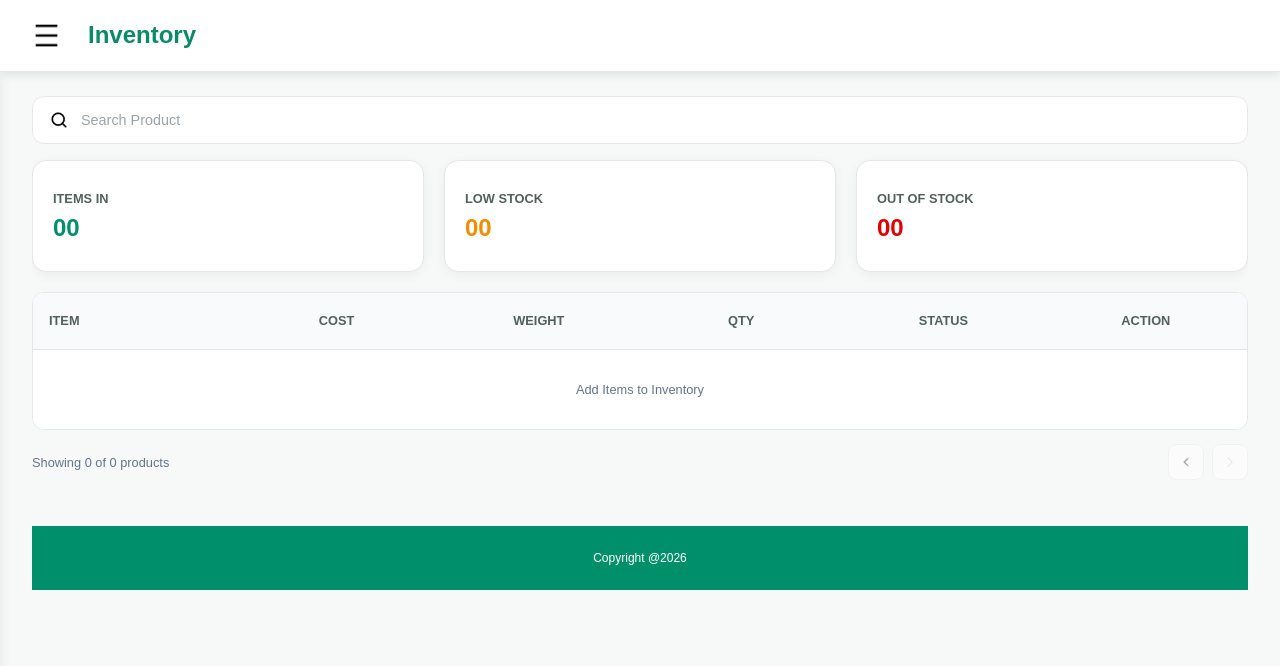
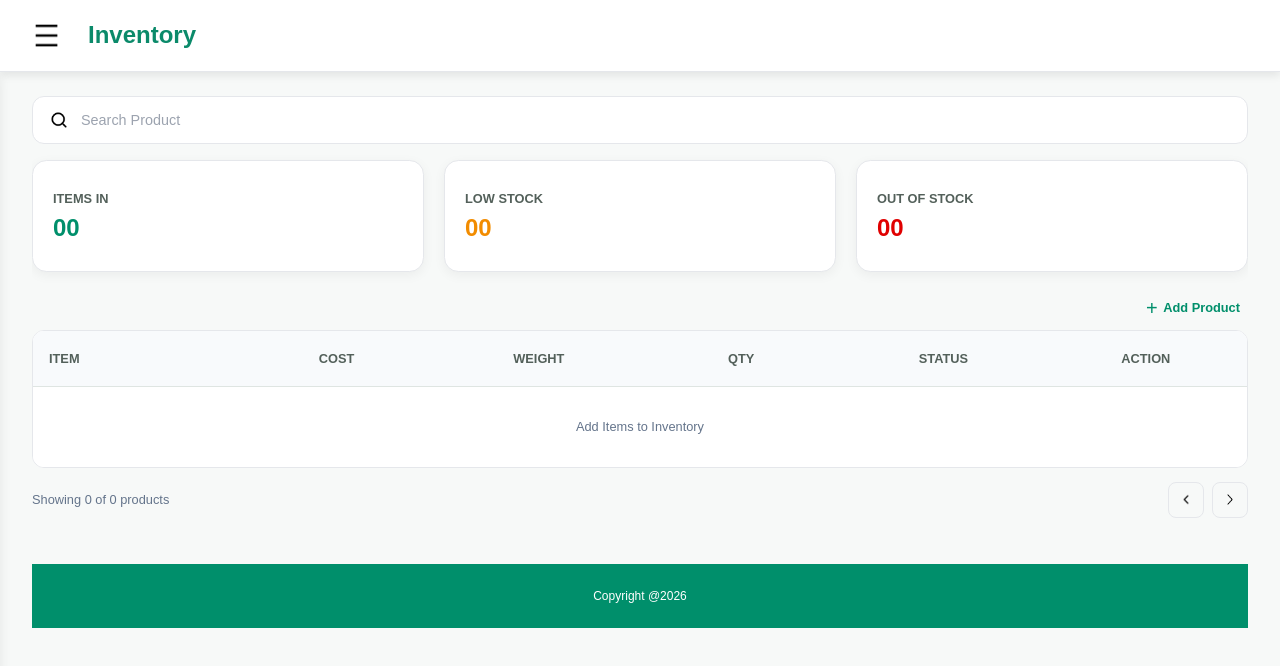
Before and after one commit to abhay2226/BillAPP, a React (Create React App) app in the folder billapp/: page /inventory in a window 1280 px wide. Shown: the top 666 px of the page. Built offline with nearby package versions, Linux system fonts and the light colour scheme.

Commit message:
Add Popup

```diff
--- a/billapp/src/components/BillSuccess.jsx
+++ b/billapp/src/components/BillSuccess.jsx
@@ -210,7 +210,7 @@ function BillSuccess({
 
       </div>
 
-       <div className="footer-section">
+       {/* <div className="footer-section">
 
 
             <footer>
@@ -220,7 +220,7 @@ function BillSuccess({
             </footer>
 
 
-          </div>
+          </div> */}
 
 
     </div>
--- a/billapp/src/pages/Inventory/Inventory.css
+++ b/billapp/src/pages/Inventory/Inventory.css
@@ -222,6 +222,53 @@ CARDS
   color: #e00000;
 }
 
+/* =========================================================
+   ADD PRODUCT BUTTON
+   ========================================================= */
+
+.add-product-container {
+  width: 100%;
+
+  display: flex;
+  align-items: center;
+  justify-content: flex-end;
+
+  margin-bottom: 0.4rem;
+}
+
+.add-product-button {
+  display: flex;
+  align-items: center;
+  justify-content: center;
+
+  gap: 0.35rem;
+
+  padding: 0.35rem 0.5rem;
+
+  background-color: transparent;
+
+  border: none;
+
+  color: #008f6b;
+
+  font-size: 0.8rem;
+
+  font-weight: 600;
+
+  cursor: pointer;
+}
+
+.add-product-button span {
+  font-size: 1.25rem;
+
+  font-weight: 500;
+
+  line-height: 1;
+}
+
+.add-product-button:hover {
+  color: #007a5c;
+}
 /* =========================================================
 TABLE CONTAINER
 ========================================================= */
@@ -529,7 +576,7 @@ PAGINATION
 
   border-radius: 0.5rem;
 
-  background-color: #ffffff;
+  background-color: #00000000;
 
   cursor: pointer;
 }
@@ -539,29 +586,23 @@ PAGINATION
   height: 0.9rem;
 
   object-fit: contain;
+  filter: brightness(0);
 }
 
-.pagination-btn:disabled {
+/* .pagination-btn:disabled {
   opacity: 0.4;
 
   cursor: not-allowed;
-}
+} */
 
-/* =========================================================
-FOOTER GAP
-========================================================= */
 
-.footer-gap {
-  width: 100%;
 
-  height: 2rem;
-}
 
 /* =========================================================
 FOOTER
 ========================================================= */
 
-.footer-section {
+/* .footer-section {
   width: 100%;
 
   margin-top: auto;
@@ -584,8 +625,128 @@ FOOTER
   color: #ffffff;
 
   font-size: 0.75rem;
+}  */
+
+/* =========================================================
+   ADD PRODUCT POPUP
+   ========================================================= */
+
+.popup {
+  position: fixed;
+
+  top: 0;
+  left: 0;
+
+  width: 100%;
+  height: 100%;
+
+  display: flex;
+  align-items: center;
+  justify-content: center;
+
+  background-color: rgba(0, 0, 0, 0.45);
+
+  z-index: 1000;
 }
 
+.popup-content {
+  width: 28rem;
+
+  padding: 1.5rem;
+
+  display: flex;
+  flex-direction: column;
+
+  gap: 0.8rem;
+
+  background-color: #ffffff;
+
+  border-radius: 0.75rem;
+
+  box-shadow: 0 0.5rem 2rem rgba(0, 0, 0, 0.2);
+}
+
+.popup-content h2 {
+  margin-bottom: 0.5rem;
+  text-align: center;
+
+  color: #008f6b;
+
+  font-size: 1.7rem;
+
+  font-weight: 600;
+}
+
+.popup-content input,
+.popup-content select {
+  width: 100%;
+
+  height: 2.75rem;
+
+  padding: 0 0.75rem;
+
+  background-color: #ffffff;
+
+  border: 0.0625rem solid #dfe5e2;
+
+  border-radius: 0.4rem;
+
+  outline: none;
+
+  color: #22272b;
+
+  font-size: 0.85rem;
+}
+
+.popup-content input:focus,
+.popup-content select:focus {
+  border-color: #008f6b;
+}
+
+.popup-buttons {
+  display: flex;
+
+  align-items: center;
+  justify-content: flex-end;
+
+  gap: 0.75rem;
+
+  margin-top: 0.5rem;
+}
+
+.popup-buttons button {
+  min-width: 12rem;
+
+  height: 2.5rem;
+
+  padding: 0 1rem;
+
+  border: none;
+
+  border-radius: 0.4rem;
+
+  font-size: 0.9rem;
+
+  font-weight: 600;
+
+  cursor: pointer;
+}
+
+.popup-buttons button:first-child {
+  background-color: #f1f3f2;
+
+  color: #53605a;
+}
+
+.popup-buttons button:last-child {
+  background-color: #008f6b;
+
+  color: #ffffff;
+}
+
+.popup-buttons button:hover {
+  opacity: 0.85;
+}
 /* =========================================================
 DESKTOP SIDEBAR
 ========================================================= */
--- a/billapp/src/pages/Inventory/Inventory.jsx
+++ b/billapp/src/pages/Inventory/Inventory.jsx
@@ -1,5 +1,4 @@
 import { useEffect, useMemo, useState } from "react";
-
 import { useOutletContext } from "react-router-dom";
 
 import searchIcon from "../../assets/icons/search.png";
@@ -17,9 +16,6 @@ function Inventory() {
   const [searchValue, setSearchValue] = useState("");
 
   const [showPopup, setShowPopup] = useState(false);
-
-  // // SIDEBAR TOGGLE
-  // const [sidebarOpen, setSidebarOpen] = useState(false);
 
   // EDIT
   const [editingProductId, setEditingProductId] = useState(null);
@@ -42,11 +38,6 @@ function Inventory() {
     window.history.back();
   };
 
-  // SIDEBAR TOGGLE FUNCTION
-  // const handleMenuToggle = () => {
-  //   setSidebarOpen((previous) => !previous);
-  // };
-
   const handleInputChange = (event) => {
     const { name, value } = event.target;
 
@@ -56,18 +47,12 @@ function Inventory() {
     }));
   };
 
+  // OPEN ADD PRODUCT POPUP
   const openPopup = () => {
     setShowPopup(true);
   };
 
-//   useEffect(() => {
-//   setHeaderAction(() => openPopup);
-
-//   return () => {
-//     setHeaderAction(null);
-//   };
-// }, [setHeaderAction]);
-
+  // CLOSE ADD PRODUCT POPUP
   const closePopup = () => {
     setShowPopup(false);
 
@@ -84,6 +69,7 @@ function Inventory() {
     });
   };
 
+  // ADD / EDIT PRODUCT
   const addProduct = () => {
     const product = formData.product.trim();
     const productCost = Number(formData.cost);
@@ -159,12 +145,14 @@ function Inventory() {
     closePopup();
   };
 
+  // DELETE PRODUCT
   const deleteRow = (id) => {
     setProducts((previousProducts) =>
       previousProducts.filter((product) => product.id !== id),
     );
   };
 
+  // EDIT PRODUCT
   const editRow = (product) => {
     setFormData({
       product: product.product,
@@ -181,6 +169,7 @@ function Inventory() {
     setShowPopup(true);
   };
 
+  // SEARCH
   const filteredProducts = useMemo(() => {
     const search = searchValue.toLowerCase().trim();
 
@@ -198,7 +187,6 @@ function Inventory() {
   }, [searchValue]);
 
   // PAGINATION
-
   const totalProducts = filteredProducts.length;
 
   const totalPages = Math.ceil(totalProducts / rowsPerPage);
@@ -221,7 +209,6 @@ function Inventory() {
   );
 
   // PREVIOUS PAGE
-
   const previousPage = () => {
     if (currentPage > 1) {
       setCurrentPage((previous) => previous - 1);
@@ -229,7 +216,6 @@ function Inventory() {
   };
 
   // NEXT PAGE
-
   const nextPage = () => {
     if (currentPage < totalPages) {
       setCurrentPage((previous) => previous + 1);
@@ -237,7 +223,6 @@ function Inventory() {
   };
 
   // CARD COUNTS
-
   const itemsIn = products.filter(
     (product) => product.status === "Available",
   ).length;
@@ -262,30 +247,15 @@ function Inventory() {
 
   return (
     <>
-
-      {/* HEADER
-      <Header
-        onBack={goBack}
-        onAddProduct={openPopup}
-        onMenuToggle={handleMenuToggle}
-      /> */}
-
       {/* MAIN */}
       <section className="main-container">
 
         {/* MAIN CONTENT */}
-        <div
-          // className={
-          //   sidebarOpen
-          //     ? "main-content sidebar-open"
-          //     : "main-content"
-          // }
-        >
+        <div>
 
           {/* SEARCH */}
           <div className="search-container">
             <div className="search-input-wrapper">
-
               <img
                 className="search-icon"
                 src={searchIcon}
@@ -301,7 +271,6 @@ function Inventory() {
                   setSearchValue(event.target.value)
                 }
               />
-
             </div>
           </div>
 
@@ -340,9 +309,20 @@ function Inventory() {
 
           </div>
 
+          {/* ADD PRODUCT BUTTON */}
+          <div className="add-product-container">
+            <button
+              className="add-product-button"
+              type="button"
+              onClick={openPopup}
+            >
+              <span>+</span>
+              Add Product
+            </button>
+          </div>
+
           {/* TABLE */}
           <div className="table-container">
-
             <table>
 
               <thead>
@@ -357,8 +337,8 @@ function Inventory() {
               </thead>
 
               <tbody>
+                {currentProducts.length === 0 ? (
 
-                {currentProducts.length === 0 ? (
                   <tr>
                     <td
                       colSpan="6"
@@ -367,14 +347,15 @@ function Inventory() {
                       Add Items to Inventory
                     </td>
                   </tr>
+
                 ) : (
+
                   currentProducts.map((product) => (
 
                     <tr key={product.id}>
 
                       <td>
                         <div className="item">
-
                           <strong>
                             {product.product}
                           </strong>
@@ -382,7 +363,6 @@ function Inventory() {
                           <small>
                             ({product.type} - {product.brand})
                           </small>
-
                         </div>
                       </td>
 
@@ -408,12 +388,10 @@ function Inventory() {
                               : "outOfStock"
                         }
                       >
-
                         <button
                           className="status-btn"
                           type="button"
                         >
-
                           <img
                             src={
                               product.status === "Out of Stock"
@@ -422,9 +400,7 @@ function Inventory() {
                             }
                             alt={product.status}
                           />
-
                         </button>
-
                       </td>
 
                       <td className="action-buttons">
@@ -458,12 +434,11 @@ function Inventory() {
                     </tr>
 
                   ))
+
                 )}
-
               </tbody>
 
             </table>
-
           </div>
 
           {/* PAGINATION */}
@@ -484,12 +459,10 @@ function Inventory() {
                   totalProducts === 0
                 }
               >
-
                 <img
                   src={leftIcon}
                   alt="Previous"
                 />
-
               </button>
 
               <button
@@ -501,12 +474,10 @@ function Inventory() {
                   totalProducts === 0
                 }
               >
-
                 <img
                   src={chevronIcon}
                   alt="Next"
                 />
-
               </button>
 
             </div>
@@ -515,13 +486,7 @@ function Inventory() {
 
         </div>
 
-        {/* SIDEBAR */}
-        {/* {sidebarOpen && <Sidebar />} */}
-
       </section>
-
-      {/* BOTTOM NAV */}
-      {/* <BottomNav /> */}
 
       {/* ADD PRODUCT POPUP */}
       {showPopup && (
@@ -598,7 +563,6 @@ function Inventory() {
               value={formData.status}
               onChange={handleInputChange}
             >
-
               <option value="Available">
                 Available
               </option>
@@ -606,7 +570,6 @@ function Inventory() {
               <option value="Out of Stock">
                 Out of Stock
               </option>
-
             </select>
 
             <div className="popup-buttons">
--- a/billapp/src/pages/Voicebilling/Voicebilling.css
+++ b/billapp/src/pages/Voicebilling/Voicebilling.css
@@ -501,8 +501,8 @@
 }
 
 .secondary-button {
-  background: #dc3545;
-  color: #ffffff;
+  background: #f1f3f2;;
+  color: #53605a;
 }
 
 .secondary-button:hover {
```
